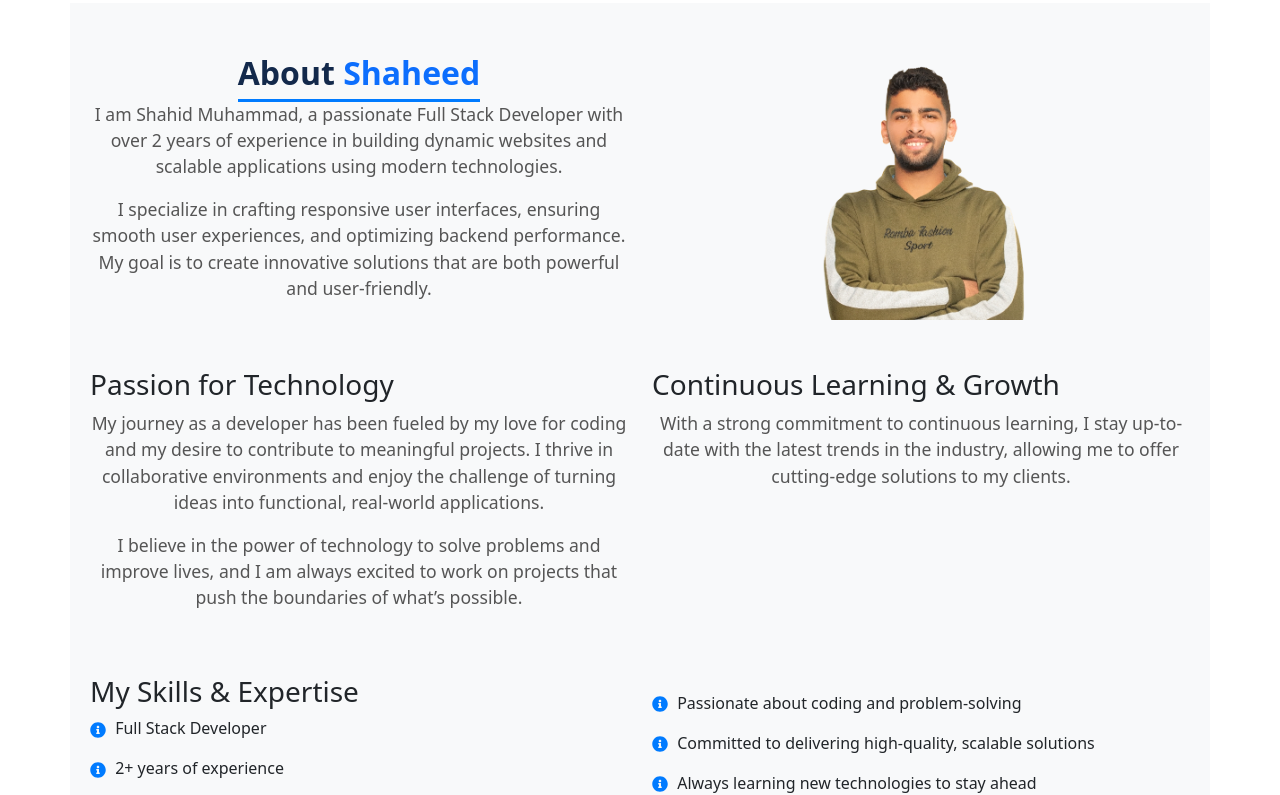
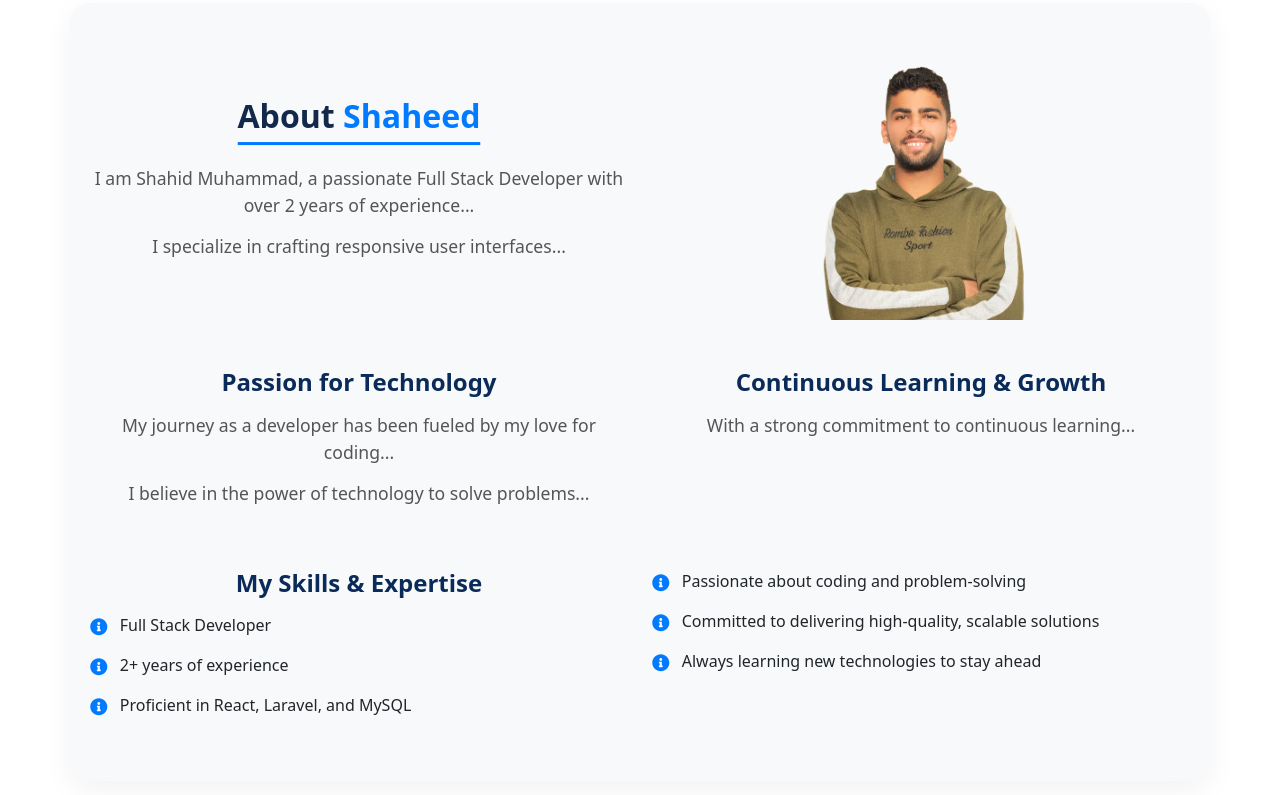
Before and after one commit to shaheedmohamed/Shaheed_portfolio-, a React (Create React App) app: page /about in a window 1280 px wide. Shown: the part 157-952 px from the top of the page. Built offline with nearby package versions, Linux system fonts and the light colour scheme.

Commit message:
شويه About

```diff
--- a/package.json
+++ b/package.json
@@ -10,7 +10,7 @@
     "@testing-library/user-event": "^13.5.0",
     "aos": "^2.3.4",
     "bootstrap": "^5.3.3",
-    "framer-motion": "^12.6.2",
+    "framer-motion": "^12.6.3",
     "isotope-layout": "^3.0.6",
     "lg-autoplay": "^1.2.1",
     "lg-thumbnail": "^1.2.1",
--- a/src/components/AboutUs.jsx
+++ b/src/components/AboutUs.jsx
@@ -1,86 +1,183 @@
 import { Container, Row, Col } from "react-bootstrap";
 import { FaInfoCircle } from "react-icons/fa";
+import { motion } from "framer-motion";
 import "./css/About.css";
 import shaheed from "./shaheed.png";
 
+const fadeInUp = {
+    hidden: { opacity: 0, y: 30 },
+    visible: { opacity: 1, y: 0, transition: { duration: 0.6 } },
+};
+
+const zoomRotate = {
+    hidden: { scale: 0.8, opacity: 0, rotate: -5 },
+    visible: {
+        scale: 1,
+        opacity: 1,
+        rotate: 0,
+        transition: { duration: 0.8, ease: "easeOut" },
+    },
+};
+
+const staggerContainer = {
+    hidden: {},
+    visible: {
+        transition: {
+            staggerChildren: 0.2,
+        },
+    },
+};
 
 const AboutUs = () => {
-
     return (
+        <motion.div
+            variants={staggerContainer}
+            initial="hidden"
+            whileInView="visible"
+            viewport={{ once: true }}
+        >
             <Container className="about-us-section py-5">
                 <Row className="align-items-center">
-
                     <Col md={6}>
-                    <h2 className="section-title">
-                        <span className="underline">About <a target="__blank" href="https://mostaql.com/u/shahid-1">Shaheed</a></span>
-                    </h2>
-                    <p className="section-text">
-                        I am Shahid Muhammad, a passionate Full Stack Developer with over 2 years of experience in building dynamic websites and scalable applications using modern technologies.
-                    </p>
-                    <p className="section-text">
-                        I specialize in crafting responsive user interfaces, ensuring smooth user experiences, and optimizing backend performance. My goal is to create innovative solutions that are both powerful and user-friendly.
-                    </p>
+                        <motion.h2
+                            className="section-title"
+                            variants={fadeInUp}
+                            animate={{
+                                scale: [1, 1.02, 1],
+                            }}
+                            transition={{
+                                duration: 3,
+                                repeat: Infinity,
+                                repeatType: "mirror",
+                            }}
+                        >
+                            <span className="underline">
+                                About{" "}
+                                <a
+                                    target="__blank"
+                                    href="https://mostaql.com/u/shahid-1"
+                                >
+                                    Shaheed
+                                </a>
+                            </span>
+                        </motion.h2>
+                        <motion.p className="section-text" variants={fadeInUp}>
+                            I am Shahid Muhammad, a passionate Full Stack
+                            Developer with over 2 years of experience...
+                        </motion.p>
+                        <motion.p className="section-text" variants={fadeInUp}>
+                            I specialize in crafting responsive user
+                            interfaces...
+                        </motion.p>
                     </Col>
 
-
                     <Col md={6} className="text-center">
-                    <div className="video-container w-50 mx-auto">
-                        <img
+                        <motion.div
+                            className="video-container w-50 mx-auto"
+                            variants={zoomRotate}
+                        >
+                            <motion.img
                                 src={shaheed}
                                 alt="About Us"
-                            className="img-fluid"
+                                className="img-fluid rounded"
+                                variants={zoomRotate}
                             />
-                    </div>
+                        </motion.div>
                     </Col>
                 </Row>
 
                 <Row className="mt-5">
-
                     <Col md={6}>
-                    <h3 className="section-subtitle">Passion for Technology</h3>
-                    <p className="section-text">
-                        My journey as a developer has been fueled by my love for coding and my desire to contribute to meaningful projects. I thrive in collaborative environments and enjoy the challenge of turning ideas into functional, real-world applications.
-                    </p>
-                    <p className="section-text">
-                        I believe in the power of technology to solve problems and improve lives, and I am always excited to work on projects that push the boundaries of what’s possible.
-                    </p>
+                        <motion.h3
+                            className="section-subtitle"
+                            variants={fadeInUp}
+                        >
+                            Passion for Technology
+                        </motion.h3>
+                        <motion.p className="section-text" variants={fadeInUp}>
+                            My journey as a developer has been fueled by my love
+                            for coding...
+                        </motion.p>
+                        <motion.p className="section-text" variants={fadeInUp}>
+                            I believe in the power of technology to solve
+                            problems...
+                        </motion.p>
                     </Col>
                     <Col md={6}>
-                    <h3 className="section-subtitle">Continuous Learning & Growth</h3>
-                    <p className="section-text">
-                        With a strong commitment to continuous learning, I stay up-to-date with the latest trends in the industry, allowing me to offer cutting-edge solutions to my clients.
-                    </p>
+                        <motion.h3
+                            className="section-subtitle"
+                            variants={fadeInUp}
+                        >
+                            Continuous Learning & Growth
+                        </motion.h3>
+                        <motion.p className="section-text" variants={fadeInUp}>
+                            With a strong commitment to continuous learning...
+                        </motion.p>
                     </Col>
-
                 </Row>
 
                 <Row className="mt-5">
                     <Col md={6}>
-                    <h3 className="section-subtitle">My Skills & Expertise</h3>
-                    <p>
-                        <FaInfoCircle className="icon" /> Full Stack Developer
-                    </p>
-                    <p>
-                        <FaInfoCircle className="icon" /> 2+ years of experience
-                    </p>
-                    <p>
-                        <FaInfoCircle className="icon" /> Proficient in React, Laravel, and MySQL
-                    </p>
+                        <motion.h3
+                            className="section-subtitle"
+                            variants={fadeInUp}
+                        >
+                            My Skills & Expertise
+                        </motion.h3>
+                        <motion.p
+                            whileHover={{ scale: 1.05, x: 5, color: "#0fffc1" }}
+                            transition={{ type: "spring", stiffness: 300 }}
+                            variants={fadeInUp}
+                        >
+                            <FaInfoCircle className="icon" /> Full Stack
+                            Developer
+                        </motion.p>
+                        <motion.p
+                            whileHover={{ scale: 1.05, x: 5, color: "#0fffc1" }}
+                            transition={{ type: "spring", stiffness: 300 }}
+                            variants={fadeInUp}
+                        >
+                            <FaInfoCircle className="icon" /> 2+ years of
+                            experience
+                        </motion.p>
+                        <motion.p
+                            whileHover={{ scale: 1.05, x: 5, color: "#0fffc1" }}
+                            transition={{ type: "spring", stiffness: 300 }}
+                            variants={fadeInUp}
+                        >
+                            <FaInfoCircle className="icon" /> Proficient in
+                            React, Laravel, and MySQL
+                        </motion.p>
                     </Col>
                     <Col md={6}>
-                    <p></p>
-                    <p>
-                        <FaInfoCircle className="icon" /> Passionate about coding and problem-solving
-                    </p>
-                    <p>
-                        <FaInfoCircle className="icon" /> Committed to delivering high-quality, scalable solutions
-                    </p>
-                    <p>
-                        <FaInfoCircle className="icon" /> Always learning new technologies to stay ahead
-                    </p>
+                        <motion.p
+                            whileHover={{ scale: 1.05, x: 5, color: "#0fffc1" }}
+                            transition={{ type: "spring", stiffness: 300 }}
+                            variants={fadeInUp}
+                        >
+                            <FaInfoCircle className="icon" /> Passionate about
+                            coding and problem-solving
+                        </motion.p>
+                        <motion.p
+                            whileHover={{ scale: 1.05, x: 5, color: "#0fffc1" }}
+                            transition={{ type: "spring", stiffness: 300 }}
+                            variants={fadeInUp}
+                        >
+                            <FaInfoCircle className="icon" /> Committed to
+                            delivering high-quality, scalable solutions
+                        </motion.p>
+                        <motion.p
+                            whileHover={{ scale: 1.05, x: 5, color: "#0fffc1" }}
+                            transition={{ type: "spring", stiffness: 300 }}
+                            variants={fadeInUp}
+                        >
+                            <FaInfoCircle className="icon" /> Always learning
+                            new technologies to stay ahead
+                        </motion.p>
                     </Col>
                 </Row>
             </Container>
+        </motion.div>
     );
 };
 
--- a/src/components/css/About.css
+++ b/src/components/css/About.css
@@ -2,18 +2,23 @@
     background-color: #f8f9fa;
     margin-top: 100px;
     padding: 50px 20px;
+    border-radius: 20px;
+    box-shadow: 0 10px 30px rgba(0, 0, 0, 0.05);
 }
 
-/* العنوان */
+/* العنوان الرئيسي */
 .section-title {
     font-weight: bold;
     color: #13294b;
     font-size: 2rem;
     text-align: center;
+    margin-bottom: 30px;
+    position: relative;
 }
 
 .section-title > span > a {
     text-decoration: none;
+    color: #007bff;
 }
 
 .underline {
@@ -21,13 +26,53 @@
     padding-bottom: 5px;
 }
 
+/* النصوص */
 .section-text {
     color: #555;
     font-size: 1.1rem;
     text-align: center;
+    margin-bottom: 15px;
 }
 
+/* العناوين الفرعية */
+.section-subtitle {
+    font-weight: 600;
+    font-size: 1.5rem;
+    color: #0a2b59;
+    margin-bottom: 15px;
+    text-align: center;
+}
+
+/* أيقونات */
 .icon {
     color: #007bff;
-    margin-right: 5px;
+    margin-right: 8px;
+    font-size: 1.1rem;
 }
+
+/* Responsive صورة */
+.video-container img {
+    max-width: 100%;
+    height: auto;
+    border-radius: 15px;
+}
+
+/* Hover animation for skills */
+.about-us-section p:hover {
+    cursor: pointer;
+}
+
+/* Small Screens */
+@media (max-width: 768px) {
+    .section-title {
+        font-size: 1.5rem;
+    }
+
+    .section-subtitle {
+        font-size: 1.3rem;
+    }
+
+    .section-text {
+        font-size: 1rem;
+    }
+}
```
Also changed, not shown: src/components/ProjectHome.jsx (+9 -4 lines), 1 other file (tests, documents, lock files or other folders). Lines whose indentation alone changed are shown as unchanged.
